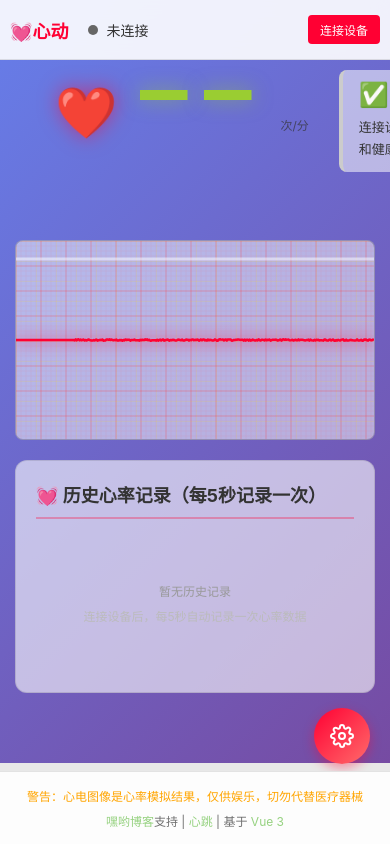
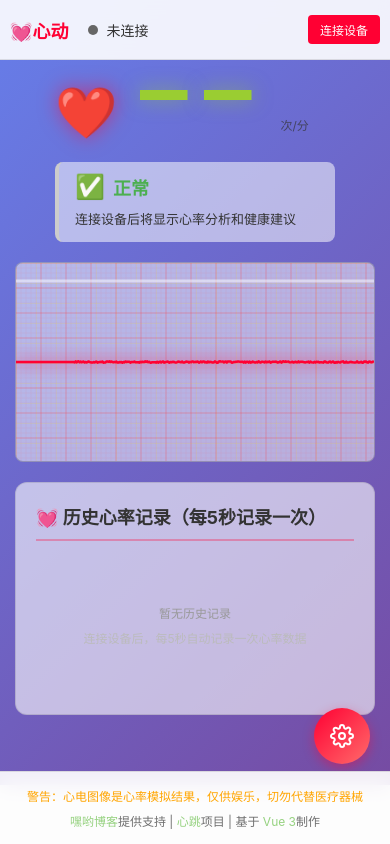
Before and after one commit to xiaoheiyo/xindong, a Vue app: page / in a window 390 px wide. Built offline with nearby package versions, Linux system fonts and the light colour scheme.

Commit message:
1.3.2 适配手机显示

```diff
--- a/src/App.vue
+++ b/src/App.vue
@@ -351,6 +351,25 @@ onUnmounted(() => {
   min-height: 150px;  /* 设置最小高度 */
 }
 
+/* 响应式:小屏幕时垂直排列 */
+@media (max-width: 1024px) {
+  .heart-rate-section {
+    flex-direction: column;
+    align-items: flex-start;
+    gap: 20px;
+    min-height: auto;
+  }
+
+  .heart-rate-display {
+    width: 100%;
+  }
+
+  .heart-rate-status {
+    width: 100%;
+    height: auto;  /* 移除固定高度 */
+  }
+}
+
 .heart-rate-display {
   display: flex;
   align-items: baseline;
@@ -437,9 +456,7 @@ onUnmounted(() => {
 /* 历史记录区域 */
 .history-section {
   width: 100%;
-  max-width: 1200px;
-  margin: 0 auto;
-  padding: 20px;
+  padding: 20px 40px;  /* 与heart-rate-section保持一致的左右边距 */
   background: rgba(255, 255, 255, 0.6);
   border-radius: 12px;
   border: 1px solid rgba(0, 0, 0, 0.1);
--- a/src/components/AppFooter.vue
+++ b/src/components/AppFooter.vue
@@ -5,9 +5,9 @@
         警告：心电图像是心率模拟结果，仅供娱乐，切勿代替医疗器械
       </div>
       <div class="footer-info">
-        <a href="https://www.heiu.top" target="_blank">嘿哟博客</a>支持 |
-        <a href="https://xd.heiu.top" target="_blank">心跳</a> | 基于
-        <a href="https://cn.vitejs.dev/" target="_blank">Vue 3</a>
+        <a href="https://www.heiu.top" target="_blank">嘿哟博客</a>提供支持 |
+        <a href="https://github.com/xiaoheiyo/xindong" target="_blank">心跳</a>项目 | 基于
+        <a href="https://cn.vitejs.dev/" target="_blank">Vue 3</a>制作
       </div>
     </div>
   </footer>
```
